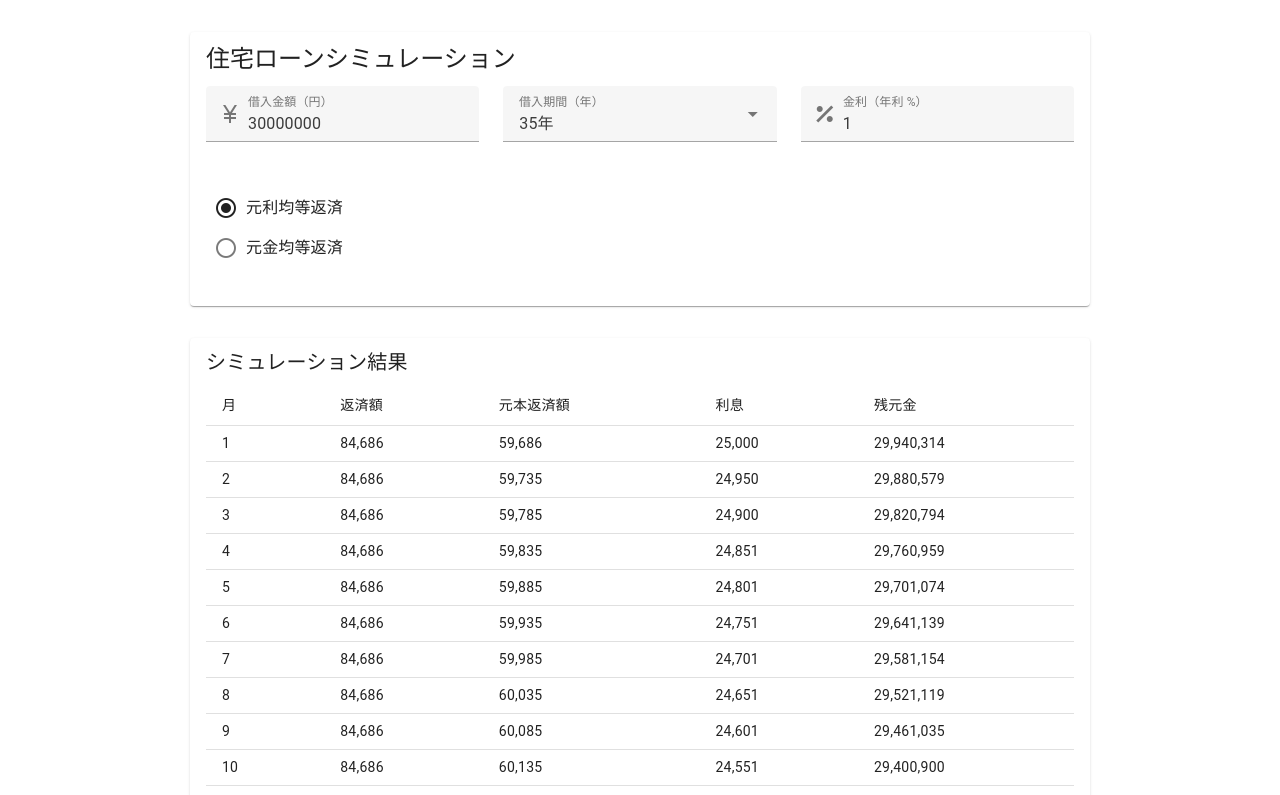
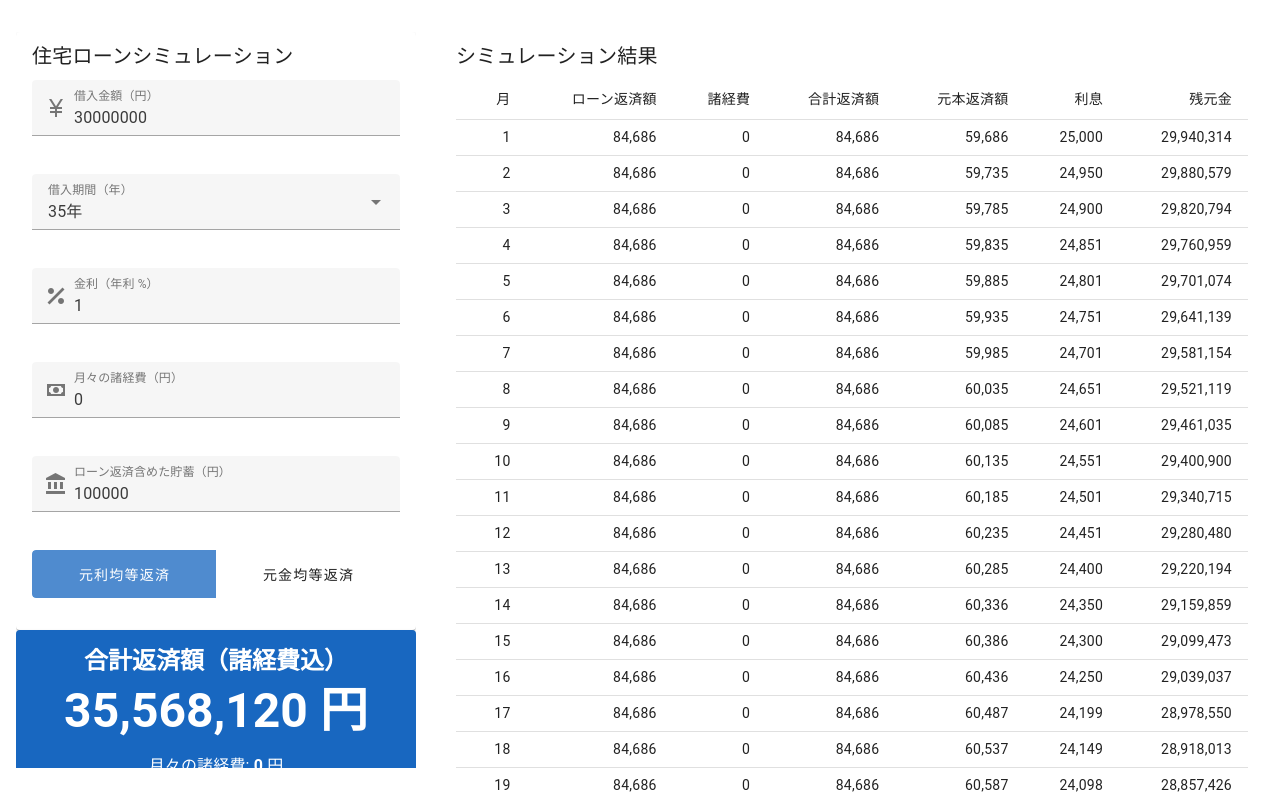
Before and after one commit to ateliee/loan-simulation, a Nuxt app: page / in a window 1280 px wide. Shown: the top 795 px of the page. Built offline with nearby package versions, Linux system fonts and the light colour scheme.

Commit message:
fixup! first commit

```diff
--- /dev/null
+++ b/components/LoanForm.vue
@@ -0,0 +1,95 @@
+<template>
+  <v-card>
+    <v-card-title class="text-h6">住宅ローンシミュレーション</v-card-title>
+    <v-card-text>
+      <v-form>
+        <v-text-field
+          class="mb-4"
+          label="借入金額（円）"
+          v-model.number="localPrincipal"
+          type="number"
+          min="1"
+          step="1"
+          prepend-inner-icon="mdi-currency-jpy"
+        />
+        <v-select
+          class="mb-4"
+          label="借入期間（年）"
+          :items="yearsOptions"
+          v-model.number="localYears"
+          item-title="label"
+          item-value="value"
+        />
+        <v-text-field
+          class="mb-4"
+          label="金利（年利 %）"
+          v-model.number="localRate"
+          type="number"
+          min="0"
+          step="0.01"
+          prepend-inner-icon="mdi-percent"
+        />
+        <v-text-field
+          class="mb-4"
+          label="月々の諸経費（円）"
+          v-model.number="localMonthlyCost"
+          type="number"
+          min="0"
+          step="1"
+          prepend-inner-icon="mdi-cash"
+        />
+        <v-text-field
+          class="mb-4"
+          label="ローン返済含めた貯蓄（円）"
+          v-model.number="localSavings"
+          type="number"
+          min="0"
+          step="1"
+          prepend-inner-icon="mdi-bank"
+        />
+        <v-btn-toggle
+          v-model="localRepaymentType"
+          mandatory
+          class="mb-4 w-100"
+          color="primary"
+        >
+          <v-btn value="principalInterest" class="flex-grow-1">元利均等返済</v-btn>
+          <v-btn value="principalOnly" class="flex-grow-1">元金均等返済</v-btn>
+        </v-btn-toggle>
+      </v-form>
+    </v-card-text>
+  </v-card>
+</template>
+
+<script setup lang="ts">
+import { ref, watch, computed } from 'vue'
+
+const props = defineProps({
+  principal: { type: Number, required: true },
+  years: { type: Number, required: true },
+  rate: { type: Number, required: true },
+  repaymentType: { type: String, required: true },
+  monthlyCost: { type: Number, required: true },
+  savings: { type: Number, required: true },
+})
+const emit = defineEmits([
+  'update:principal', 'update:years', 'update:rate', 'update:repaymentType',
+  'update:monthlyCost', 'update:savings',
+])
+
+const localPrincipal = ref(props.principal)
+const localYears = ref(props.years)
+const localRate = ref(props.rate)
+const localRepaymentType = ref(props.repaymentType)
+const localMonthlyCost = ref(props.monthlyCost)
+const localSavings = ref(props.savings)
+
+const yearsOptions = computed(() => Array.from({ length: 35 }, (_, i) => ({ label: `${i + 1}年`, value: i + 1 })))
+
+watch(localPrincipal, v => emit('update:principal', v))
+watch(localYears, v => emit('update:years', v))
+watch(localRate, v => emit('update:rate', v))
+watch(localRepaymentType, v => emit('update:repaymentType', v))
+watch(localMonthlyCost, v => emit('update:monthlyCost', v))
+watch(localSavings, v => emit('update:savings', v))
+</script>
--- /dev/null
+++ b/components/LoanResult.vue
@@ -0,0 +1,37 @@
+<template>
+  <v-card flat>
+    <v-card-title class="text-h6">シミュレーション結果</v-card-title>
+    <v-card-text>
+      <v-table density="compact">
+        <thead>
+          <tr>
+            <th class="text-end">月</th>
+            <th class="text-end">ローン返済額</th>
+            <th class="text-end">諸経費</th>
+            <th class="text-end">合計返済額</th>
+            <th class="text-end">元本返済額</th>
+            <th class="text-end">利息</th>
+            <th class="text-end">残元金</th>
+          </tr>
+        </thead>
+        <tbody>
+          <tr v-for="(row, idx) in resultTable" :key="idx">
+            <td class="text-end">{{ idx + 1 }}</td>
+            <td class="text-end">{{ row.loanPayment.toLocaleString() }}</td>
+            <td class="text-end">{{ row.cost.toLocaleString() }}</td>
+            <td class="text-end">{{ row.totalPayment.toLocaleString() }}</td>
+            <td class="text-end">{{ row.principalPayment.toLocaleString() }}</td>
+            <td class="text-end">{{ row.interest.toLocaleString() }}</td>
+            <td class="text-end">{{ row.remainingPrincipal.toLocaleString() }}</td>
+          </tr>
+        </tbody>
+      </v-table>
+    </v-card-text>
+  </v-card>
+</template>
+
+<script setup lang="ts">
+const props = defineProps({
+  resultTable: { type: Array, required: true },
+})
+</script>
--- /dev/null
+++ b/components/LoanSummary.vue
@@ -0,0 +1,21 @@
+<template>
+  <v-card class="mb-6" color="primary" dark>
+    <v-card-text class="d-flex flex-column align-center">
+      <div class="text-h5 font-weight-bold mb-2">合計返済額（諸経費込）</div>
+      <div class="text-h3 font-weight-bold mb-4">{{ totalPayment.toLocaleString() }} 円</div>
+      <div class="d-flex flex-column flex-wrap justify-center gap-4 text-center">
+        <div class="text-subtitle-1">月々の諸経費: <b>{{ monthlyCost.toLocaleString() }}</b> 円</div>
+        <div class="text-subtitle-1">ローン返済含めた貯蓄: <b>{{ totalSavings.toLocaleString() }}</b> 円</div>
+      </div>
+    </v-card-text>
+  </v-card>
+</template>
+
+<script setup lang="ts">
+const props = defineProps({
+  totalPayment: { type: Number, required: true },
+  monthlyCost: { type: Number, required: true },
+  savings: { type: Number, required: true },
+  totalSavings: { type: Number, required: true },
+})
+</script>
--- a/pages/index.vue
+++ b/pages/index.vue
@@ -1,89 +1,40 @@
 <template>
-  <v-container class="py-8">
-    <v-card class="mx-auto" max-width="900">
-      <v-card-title class="text-h5">住宅ローンシミュレーション</v-card-title>
-      <v-card-text>
-        <v-form>
-          <v-row>
-            <v-col cols="12" md="4">
-              <v-text-field
-                label="借入金額（円）"
-                v-model.number="principal"
-                type="number"
-                min="1"
-                step="1"
-                prepend-inner-icon="mdi-currency-jpy"
-              />
-            </v-col>
-            <v-col cols="12" md="4">
-              <v-select
-                label="借入期間（年）"
-                :items="yearsOptions"
-                v-model.number="years"
-                item-title="label"
-                item-value="value"
-              />
-            </v-col>
-            <v-col cols="12" md="4">
-              <v-text-field
-                label="金利（年利 %）"
-                v-model.number="rate"
-                type="number"
-                min="0"
-                step="0.01"
-                prepend-inner-icon="mdi-percent"
-              />
-            </v-col>
-          </v-row>
-          <v-row>
-            <v-col cols="12">
-              <v-radio-group v-model="repaymentType" row>
-                <v-radio label="元利均等返済" value="principalInterest" />
-                <v-radio label="元金均等返済" value="principalOnly" />
-              </v-radio-group>
-            </v-col>
-          </v-row>
-        </v-form>
-      </v-card-text>
-    </v-card>
-    <v-card class="mx-auto mt-8" max-width="900">
-      <v-card-title class="text-h6">シミュレーション結果</v-card-title>
-      <v-card-text>
-        <v-table density="compact">
-          <thead>
-            <tr>
-              <th>月</th>
-              <th>返済額</th>
-              <th>元本返済額</th>
-              <th>利息</th>
-              <th>残元金</th>
-            </tr>
-          </thead>
-          <tbody>
-            <tr v-for="(row, idx) in resultTable" :key="idx">
-              <td>{{ idx + 1 }}</td>
-              <td>{{ row.payment.toLocaleString() }}</td>
-              <td>{{ row.principalPayment.toLocaleString() }}</td>
-              <td>{{ row.interest.toLocaleString() }}</td>
-              <td>{{ row.remainingPrincipal.toLocaleString() }}</td>
-            </tr>
-          </tbody>
-        </v-table>
-        <div class="summary mt-4">
-          <p>合計返済額: <b>{{ totalPayment.toLocaleString() }}</b> 円</p>
+  <v-container class="py-8" fluid>
+    <v-row>
+      <v-col cols="12" md="4">
+        <div style="position: sticky; top: 32px; z-index: 10; max-height: calc(100vh - 64px); overflow-y: auto;">
+          <LoanForm
+            v-model:principal="principal"
+            v-model:years="years"
+            v-model:rate="rate"
+            v-model:repaymentType="repaymentType"
+            v-model:monthlyCost="monthlyCost"
+            v-model:savings="savings"
+            v-model:earlyRepaymentYears="earlyRepaymentYears"
+          />
+          <LoanSummary :totalPayment="totalPayment" :monthlyCost="monthlyCost" :savings="savings" :totalSavings="totalSavings" />
         </div>
-      </v-card-text>
-    </v-card>
+      </v-col>
+      <v-col cols="12" md="8">
+        <LoanResult :resultTable="resultTable" />
+      </v-col>
+    </v-row>
   </v-container>
 </template>
 
 <script setup lang="ts">
 import { ref, computed } from 'vue'
+import LoanForm from '~/components/LoanForm.vue'
+import LoanResult from '~/components/LoanResult.vue'
+import LoanSummary from '~/components/LoanSummary.vue'
 
 const principal = ref(30000000)
 const years = ref(35)
 const rate = ref(1.0)
 const repaymentType = ref('principalInterest')
+const monthlyCost = ref(0)
+const savings = ref(100000)
+const earlyRepaymentYears = ref<number | null>(null)
 
 const yearsOptions = Array.from({ length: 35 }, (_, i) => ({ label: `${i + 1}年`, value: i + 1 }))
 
@@ -99,12 +50,14 @@ const resultTable = computed(() => {
     const r = monthlyRate.value
     const n = months.value
     const p = principal.value
-    const payment = r === 0 ? p / n : p * r * Math.pow(1 + r, n) / (Math.pow(1 + r, n) - 1)
+    const loanPayment = r === 0 ? p / n : p * r * Math.pow(1 + r, n) / (Math.pow(1 + r, n) - 1)
     for (let i = 0; i < n; i++) {
       const interest = remaining * r
-      const principalPayment = payment - interest
+      const principalPayment = loanPayment - interest
       table.push({
-        payment: Math.round(payment),
+        loanPayment: Math.round(loanPayment),
+        cost: Math.round(monthlyCost.value),
+        totalPayment: Math.round(loanPayment + monthlyCost.value),
         principalPayment: Math.round(principalPayment),
         interest: Math.round(interest),
         remainingPrincipal: Math.max(0, Math.round(remaining - principalPayment)),
@@ -119,9 +72,11 @@ const resultTable = computed(() => {
     const principalPayment = p / n
     for (let i = 0; i < n; i++) {
       const interest = remaining * r
-      const payment = principalPayment + interest
+      const loanPayment = principalPayment + interest
       table.push({
-        payment: Math.round(payment),
+        loanPayment: Math.round(loanPayment),
+        cost: Math.round(monthlyCost.value),
+        totalPayment: Math.round(loanPayment + monthlyCost.value),
         principalPayment: Math.round(principalPayment),
         interest: Math.round(interest),
         remainingPrincipal: Math.max(0, Math.round(remaining - principalPayment)),
@@ -132,7 +87,23 @@ const resultTable = computed(() => {
   return table
 })
 
-const totalPayment = computed(() => resultTable.value.reduce((sum, row) => sum + row.payment, 0))
+const totalPayment = computed(() => resultTable.value.reduce((sum, row) => sum + row.totalPayment, 0))
+const totalSavings = computed(() => {
+  const totalMonths = years.value * 12
+  return (savings.value * totalMonths) - totalPayment.value
+})
+
+const earlyRepaymentTotalPayment = computed(() => {
+  if (!earlyRepaymentYears.value) return null
+  const months = earlyRepaymentYears.value * 12
+  return resultTable.value.slice(0, months).reduce((sum, row) => sum + row.totalPayment, 0)
+})
+
+const earlyRepaymentTotalSavings = computed(() => {
+  if (!earlyRepaymentYears.value) return null
+  const months = earlyRepaymentYears.value * 12
+  return (savings.value * months) - (earlyRepaymentTotalPayment.value || 0)
+})
 </script>
 
 <style scoped>
```
